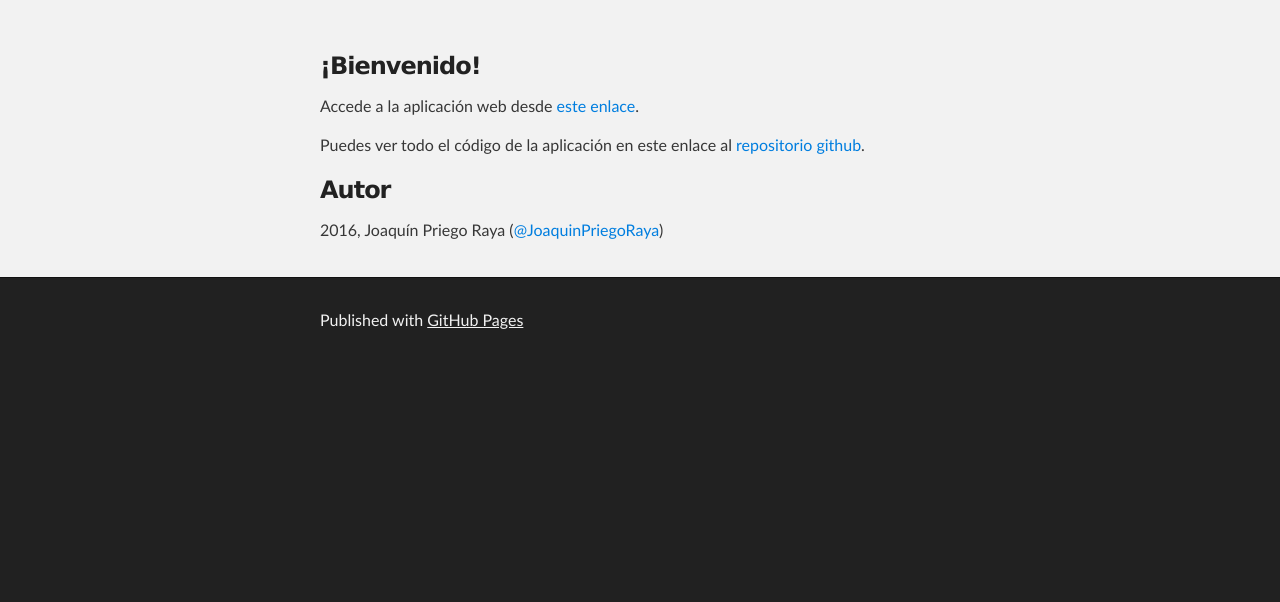
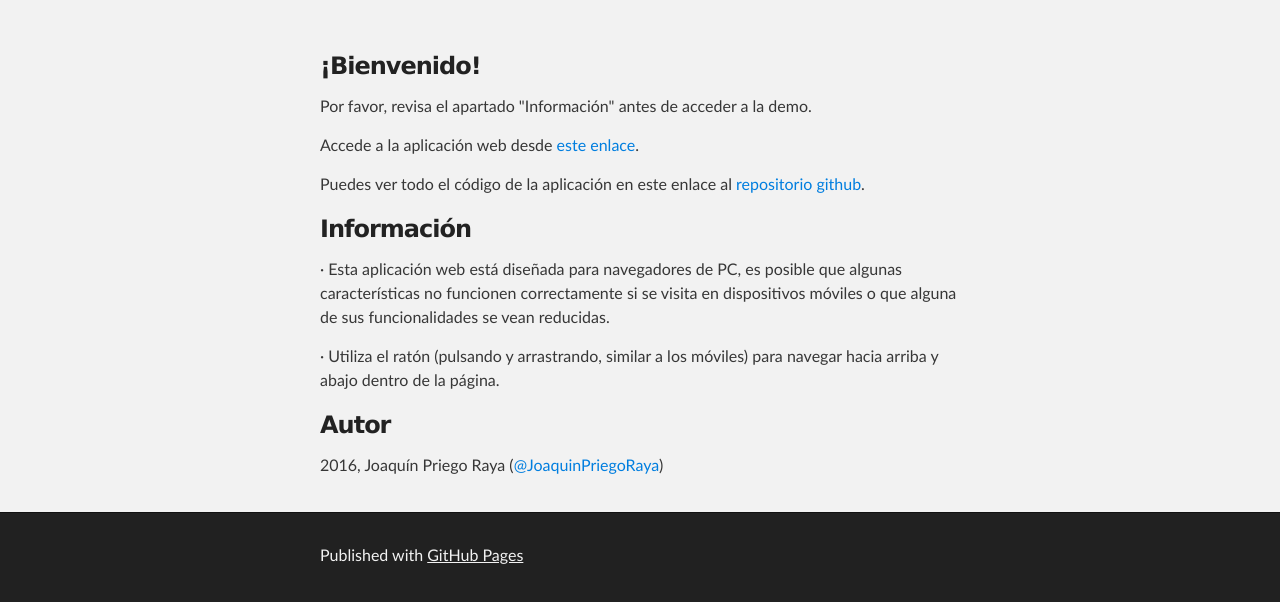
Before and after one commit to JoaquinPriegoRaya/JoaquinPriegoRaya.github.io, a website: page index.html in a window 1280 px wide. Shown: the part 212-814 px from the top of the page. Drawn offline with Linux system fonts and the light colour scheme.

Commit message:
Replace master branch with page content via GitHub

```diff
--- a/index.html
+++ b/index.html
@@ -30,9 +30,18 @@
         <h3>
 <a id="bienvenido" class="anchor" href="#bienvenido" aria-hidden="true"><span aria-hidden="true" class="octicon octicon-link"></span></a>¡Bienvenido!</h3>
 
+<p>Por favor, revisa el apartado "Información" antes de acceder a la demo.  </p>
+
 <p>Accede a la aplicación web desde <a href="http://joaquinpriegoraya.github.io/www/#/app/">este enlace</a>.  </p>
 
 <p>Puedes ver todo el código de la aplicación en este enlace al <a href="https://github.com/JoaquinPriegoRaya/JoaquinPriegoRaya.github.io.git">repositorio github</a>.</p>
+
+<h3>
+<a id="información" class="anchor" href="#informaci%C3%B3n" aria-hidden="true"><span aria-hidden="true" class="octicon octicon-link"></span></a>Información</h3>
+
+<p>· Esta aplicación web está diseñada para navegadores de PC, es posible que algunas características no funcionen correctamente si se visita en dispositivos móviles o que alguna de sus funcionalidades se vean reducidas.</p>
+
+<p>· Utiliza el ratón (pulsando y arrastrando, similar a los móviles) para navegar hacia arriba y abajo dentro de la página.</p>
 
 <h3>
 <a id="autor" class="anchor" href="#autor" aria-hidden="true"><span aria-hidden="true" class="octicon octicon-link"></span></a>Autor</h3>
--- a/params.json
+++ b/params.json
@@ -1,6 +1,6 @@
 {
   "name": "Joaquinpriegoraya.GitHub.io",
   "tagline": "Repositorio de demostración (Aplicación web currículum)",
-  "body": "### ¡Bienvenido!\r\nAccede a la aplicación web desde [este enlace](http://joaquinpriegoraya.github.io/www/#/app/).  \r\n\r\nPuedes ver todo el código de la aplicación en este enlace al [repositorio github](https://github.com/JoaquinPriegoRaya/JoaquinPriegoRaya.github.io.git).\r\n### Autor\r\n2016, Joaquín Priego Raya (@JoaquinPriegoRaya)",
+  "body": "### ¡Bienvenido!\r\nPor favor, revisa el apartado \"Información\" antes de acceder a la demo.  \r\n\r\nAccede a la aplicación web desde [este enlace](http://joaquinpriegoraya.github.io/www/#/app/).  \r\n\r\nPuedes ver todo el código de la aplicación en este enlace al [repositorio github](https://github.com/JoaquinPriegoRaya/JoaquinPriegoRaya.github.io.git).\r\n\r\n### Información\r\n· Esta aplicación web está diseñada para navegadores de PC, es posible que algunas características no funcionen correctamente si se visita en dispositivos móviles o que alguna de sus funcionalidades se vean reducidas.\r\n\r\n· Utiliza el ratón (pulsando y arrastrando, similar a los móviles) para navegar hacia arriba y abajo dentro de la página.\r\n\r\n### Autor\r\n2016, Joaquín Priego Raya (@JoaquinPriegoRaya)",
   "note": "Don't delete this file! It's used internally to help with page regeneration."
 }
```
